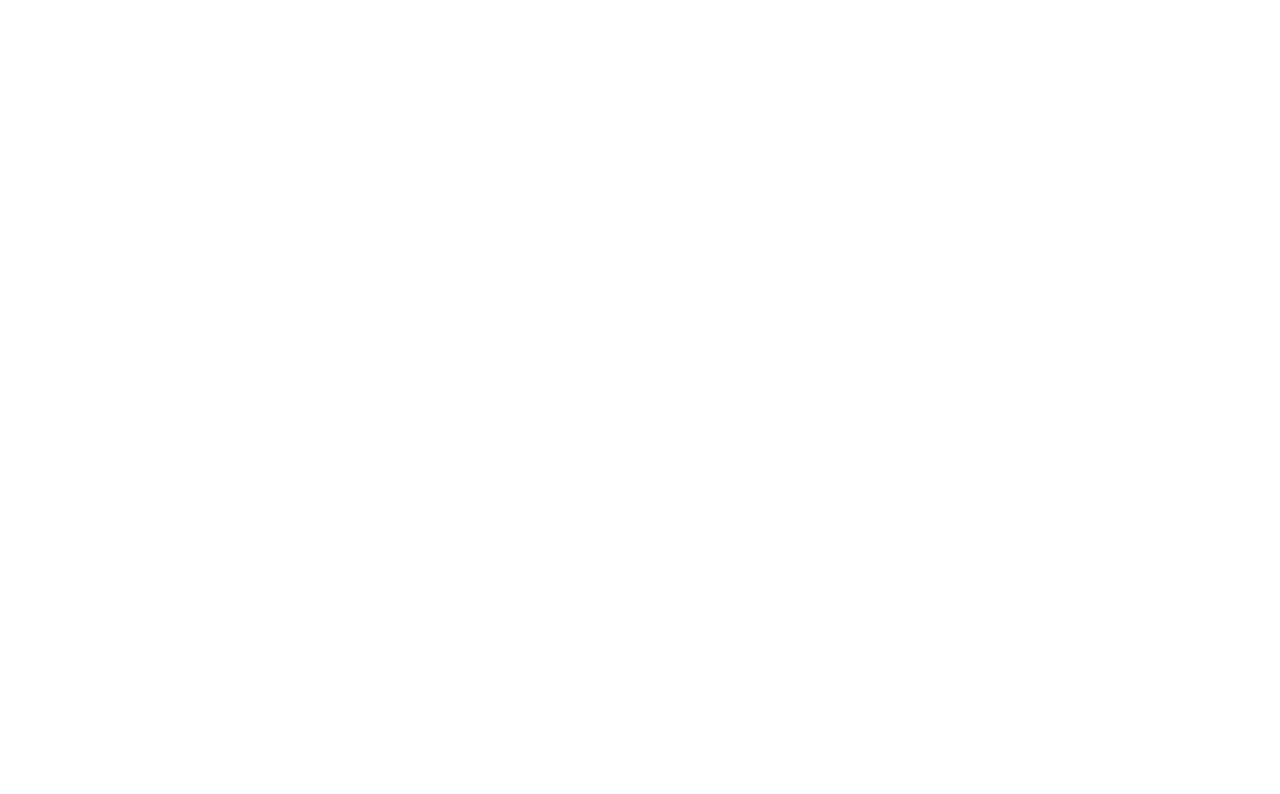
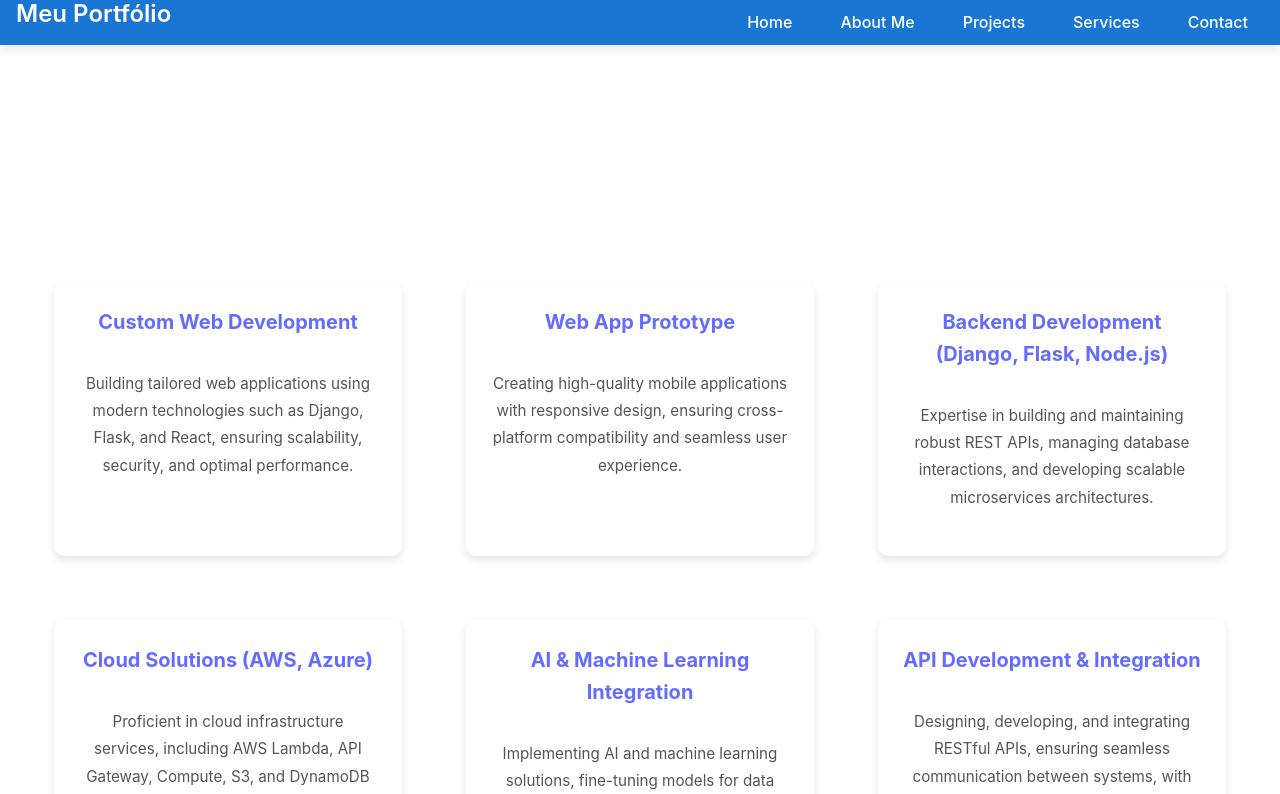
Before and after one commit to rosadigital/portifolioCentennial, a React (Vite) app in the folder portifolio/: page /services in a window 1280 px wide. Before the commit this address had no page. Shown: the top 794 px of the page. Built offline with nearby package versions, Linux system fonts and the light colour scheme.

Commit message:
Services
Services css and jsx

```diff
--- a/portifolio/src/main.jsx
+++ b/portifolio/src/main.jsx
@@ -4,7 +4,7 @@
 import Home from './pages/Home';
 import AboutMe from './pages/AboutMe';
 import Projects from './pages/Projects';
-// import Services from './pages/Services';
+import Services from './pages/Services';
 // import ContactMe from './pages/ContactMe';
 import './index.css';
 
@@ -14,7 +14,7 @@
       <Route path="/" element={<Home />} />
       <Route path="/about" element={<AboutMe />} />
       <Route path="/projects" element={<Projects />} />
-      {/* <Route path="/services" element={<Services />} /> */}
+      <Route path="/services" element={<Services />} />
       {/* <Route path="/contact" element={<ContactMe />} /> */}
     </Routes>
   </Router>,
--- a/portifolio/src/pages/AboutMe.jsx
+++ b/portifolio/src/pages/AboutMe.jsx
@@ -8,7 +8,7 @@
     <>
       <NavBar />
       <div className="container-about">
-        <h1 className="title">
+        <h1 className="title-about">
           Felipe Rosa – Software Developer & Product Manager
         </h1>
 
@@ -17,7 +17,7 @@
             <h2 className="section-title">
               About Me
             </h2>
-            <p className="text">
+            <p className="text-about">
               With over a decade of experience, I am a passionate "Software Developer" and "Product Manager" skilled in transforming
               business challenges into tech solutions. My expertise spans across "full-stack development", "cloud services", and "AI integration",
               helping businesses streamline their processes through modern technologies.
--- /dev/null
+++ b/portifolio/src/pages/Services.jsx
@@ -0,0 +1,60 @@
+import React from 'react';
+import NavBar from '../components/NavBar';
+import '../styles/Services.css';
+
+const services = [
+  {
+    title: "Custom Web Development",
+    description: "Building tailored web applications using modern technologies such as Django, Flask, and React, ensuring scalability, security, and optimal performance."
+  },
+  {
+    title: "Web App Prototype",
+    description: "Creating high-quality mobile applications with responsive design, ensuring cross-platform compatibility and seamless user experience."
+  },
+  {
+    title: "Backend Development (Django, Flask, Node.js)",
+    description: "Expertise in building and maintaining robust REST APIs, managing database interactions, and developing scalable microservices architectures."
+  },
+  {
+    title: "Cloud Solutions (AWS, Azure)",
+    description: "Proficient in cloud infrastructure services, including AWS Lambda, API Gateway, Compute, S3, and DynamoDB for cost-effective and scalable cloud-based solutions."
+  },
+  {
+    title: "AI & Machine Learning Integration",
+    description: "Implementing AI and machine learning solutions, fine-tuning models for data analytics, document querying, and predictive analytics using tools like BERT, LLaMA, and Langchain."
+  },
+  {
+    title: "API Development & Integration",
+    description: "Designing, developing, and integrating RESTful APIs, ensuring seamless communication between systems, with expertise in Django REST and Flask API."
+  }
+];
+
+const Services = () => {
+  return (
+    <>
+      <NavBar />
+      <div className="container-services">
+        <h2 className="title-services">
+          My Core Services
+        </h2>
+        <p className="subtitle-services">
+          I offer a diverse range of services designed to help businesses leverage cutting-edge technologies for digital transformation, automation, and AI integration.
+        </p>
+        <div className="grid-container">
+          {services.map((service, index) => (
+            <div className="service-card" key={index}>
+              <h3 className="service-title">
+                {service.title}
+              </h3>
+              <p className="service-description">
+                {service.description}
+              </p>
+            </div>
+          ))}
+        </div>
+      </div>
+    </>
+  );
+};
+
+export default Services;
--- a/portifolio/src/styles/AboutMe.css
+++ b/portifolio/src/styles/AboutMe.css
@@ -1,11 +1,12 @@
-.container {
+.container-about {
     padding-top: 6rem;
   }
 
-  .title {
+  .title-about {
     font-weight: bold;
     color: #fff;
     text-align: center;
+    margin-bottom: 5rem;
   }
 
   .section-title {
@@ -14,7 +15,7 @@
     margin-top: 2rem;
   }
 
-  .text {
+  .text-about {
     line-height: 1.8;
     color: #ddd;
   }
--- a/portifolio/src/styles/Projects.css
+++ b/portifolio/src/styles/Projects.css
@@ -1,4 +1,3 @@
-
 .projects-container {
     padding-top: 4rem;
     display: flex;
--- /dev/null
+++ b/portifolio/src/styles/Services.css
@@ -0,0 +1,68 @@
+.container-services {
+    padding-top: 4rem;
+    padding-bottom: 6rem;
+    max-width: 1200px;
+    margin: 0 auto;
+    text-align: center;
+  }
+
+  .title-services {
+    font-weight: bold;
+    color: #fff;
+    margin-bottom: 1rem;
+    font-size: 2rem;
+  }
+
+  .subtitle-services {
+    margin-bottom: 4rem;
+    color: #fff;
+    font-size: 1rem;
+    line-height: 1.6;
+  }
+
+  .grid-container {
+    display: flex;
+    flex-wrap: wrap;
+    justify-content: center;
+    gap: 4rem;
+    align-items: stretch;
+  }
+
+  .service-card {
+    background-color: #fff;
+    padding: 1.5rem;
+    border-radius: 10px;
+    box-shadow: 0 4px 10px rgba(0, 0, 0, 0.1);
+    flex: 1 1 calc(33% - 3rem);
+    max-width: calc(33% - 3rem);
+    box-sizing: border-box;
+    text-align: center;
+  }
+
+  @media (max-width: 960px) {
+    .service-card {
+      flex: 1 1 calc(50% - 3rem);
+      max-width: calc(50% - 3rem);
+    }
+  }
+
+  @media (max-width: 600px) {
+    .service-card {
+      flex: 1 1 100%;
+      max-width: 100%;
+    }
+  }
+
+  .service-title {
+    font-weight: bold;
+    color: #646cff;
+    margin-bottom: 1rem;
+    font-size: 1.25rem;
+  }
+
+  .service-description {
+    line-height: 1.8;
+    color: #555;
+    font-size: 0.95rem;
+    min-height: 100px;
+  }
```
